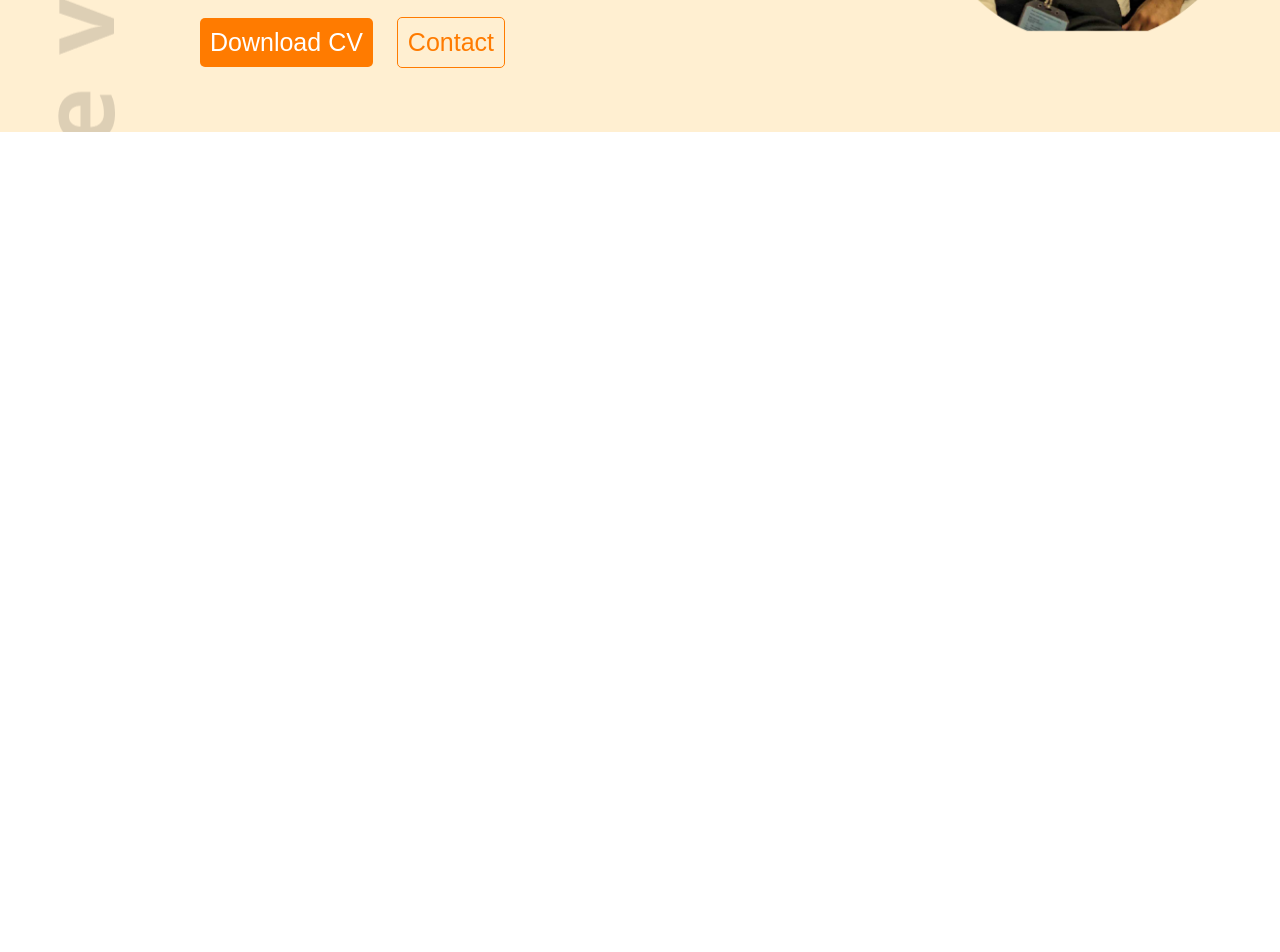
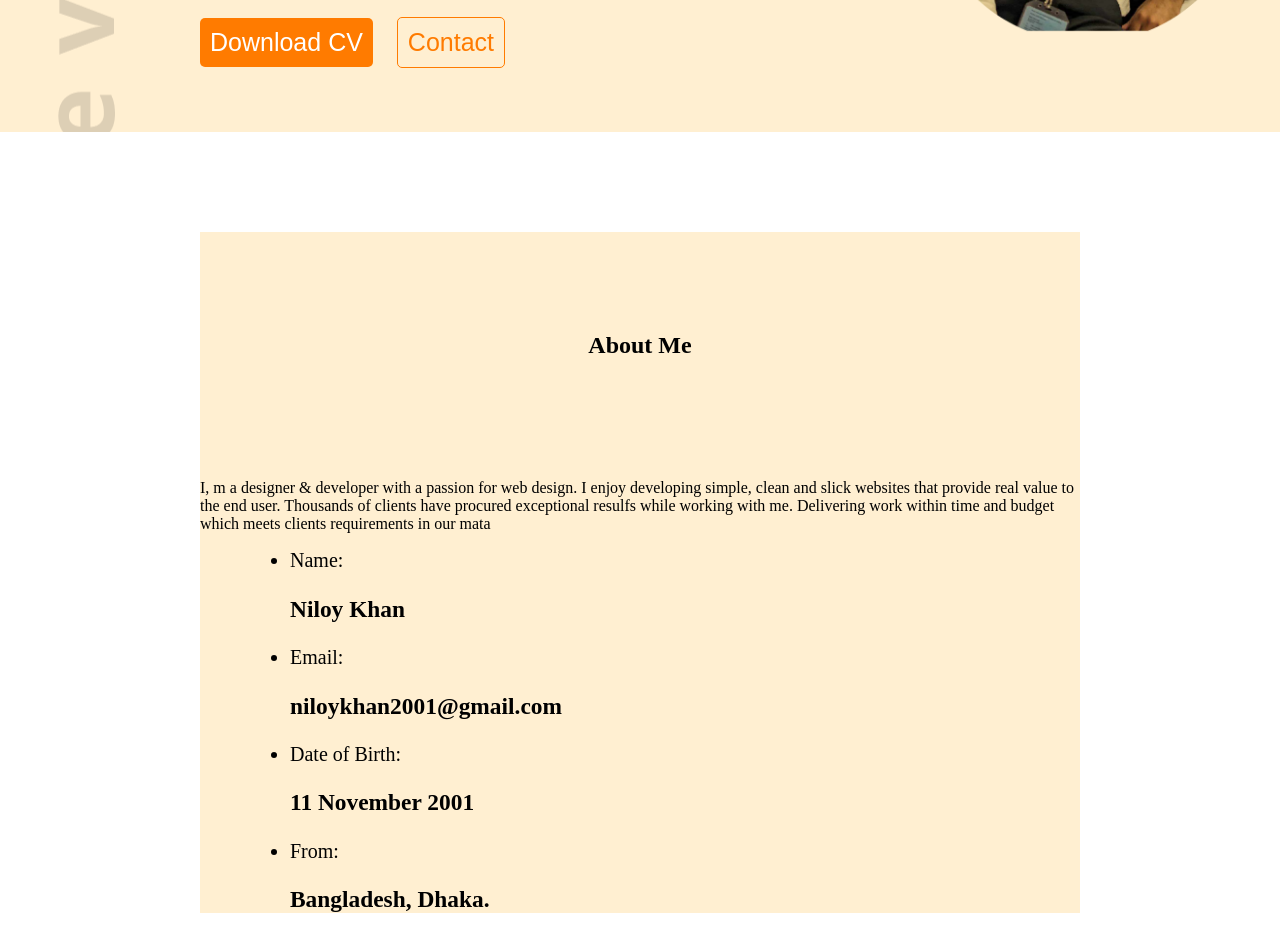
Before and after one commit to Niloy-khan30/developer-portfolio, a plain HTML site: page index.html in a window 1280 px wide. Shown: the part 518-1470 px from the top of the page. Before the commit the page ends 800 px from the top, so only its background shows below. Drawn offline with Linux system fonts and the light colour scheme.

Commit message:
section 02 added

```diff
--- a/index.html
+++ b/index.html
@@ -37,5 +37,31 @@
         </div>
     </section>
 
+    <section class="about-me">
+        <h2>About Me</h2>
+        <p class="about-me-descrip">I, m a designer & developer with a passion for web design. I enjoy developing simple, clean and
+            slick websites that provide real value to the end user. Thousands of clients have procured
+            exceptional resulfs while working with me. Delivering work within time and budget which meets
+            clients requirements in our mata</p>
+        <ul>
+            <li>Name:
+                <h3>Niloy Khan</h3>
+            </li>
+            <li>Email:
+                <h3>niloykhan2001@gmail.com</h3>
+
+            </li>
+            <li>Date of Birth:
+                <h3>11 November 2001</h3>
+
+            </li>
+            <li>From:
+                <h3>Bangladesh, Dhaka.</h3>
+
+            </li>
+        </ul>
+
+    </section>
+
 </body>
 </html>
--- a/style.css
+++ b/style.css
@@ -14,7 +14,7 @@ nav{
     display: flex;
     justify-content: space-between;
 }
-h2{
+.header-sec h2{
     margin-left:200px;
     margin-top: 50px;
     font-size: 50px;
@@ -23,7 +23,7 @@ h2{
     color: rgb(255, 123, 0);
 
 }
-ul{
+.header-sec ul{
     display: flex;
     list-style: none;
     margin-right:200px;
@@ -89,3 +89,13 @@ li{
     border-radius: 5px;
     border:1px solid rgb(255, 123, 0);
 }
+
+.about-me{
+    margin:100px 200px;
+    background-color: rgb(255, 239, 209);
+}
+
+.about-me h2{
+    text-align: center;
+    padding: 100px 0;
+}
```
